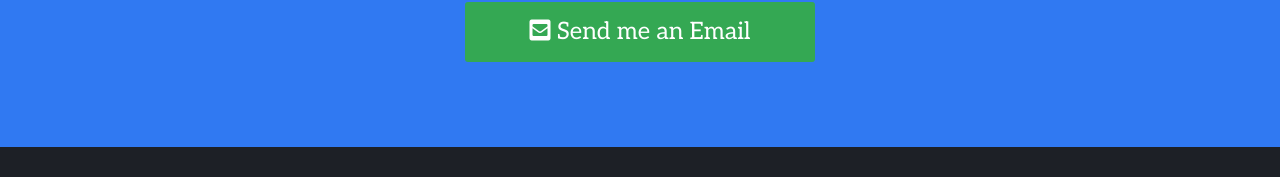
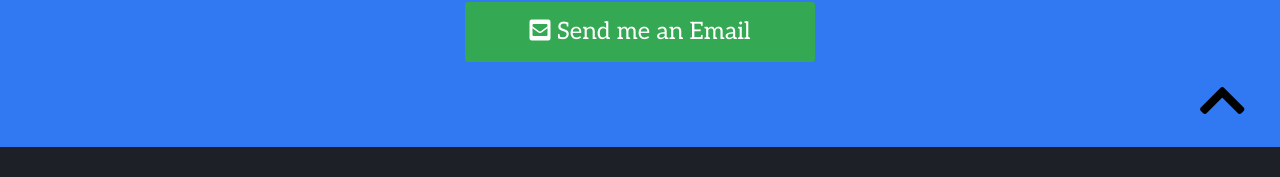
Before and after one commit to AbdifatahOsman2/Portfolio-V3, a React (Create React App) app: page / in a window 1280 px wide. Shown: the part 3712-3889 px from the top of the page. Built offline with nearby package versions, Linux system fonts and the light colour scheme; the HTML template or start-up script is replaced by a standard one.

Commit message:
complete with desktop view

```diff
--- a/src/screens/Home.jsx
+++ b/src/screens/Home.jsx
@@ -23,7 +23,7 @@ const Home = () => {
 
   return (
     <div className="content">
-      <section className="section-one">
+      <section id="top" className="section-one">
         <div className="container">
           <img src={bg} />
           <h1 data-aos="slide-up">Software Engineer, Designer and Game Developer </h1>
@@ -161,7 +161,10 @@ const Home = () => {
       <button className="btn4">  <i class="fas fa-envelope-square"></i> Send me an Email</button>
       </Link>
       </div>
-<p id="cp">Copyright © 2022 Abdifatah Osman</p>
+      <p id="cp">Copyright © 2022 Abdifatah Osman</p>
+      <Link href="#top">
+      <i id="chevron" class="fas fa-chevron-up"></i>
+      </Link>
       </section>
     </div>
   );
--- a/src/screens/Home.scss
+++ b/src/screens/Home.scss
@@ -595,25 +595,40 @@
     font-size: 16px;
     margin: 230px 1600px 0px 0px;
   }
-
+  #chevron{
+    font-size: 52px;
+    position: absolute;
+    color: #000;
+    bottom: 20px;
+    cursor: pointer;
+    right: 35px;
+    transition: 500ms ease-in-out;
+    &:hover{
+      font-size: 60px;
+      color: #071122;
+    }
+  }
 
 }
 
 }
 
-@media screen and (max-width: 480px) {
+@media screen and (min-width: 480px) {
   .section-one {
+
     .container {
       img{
-        max-width: 100vh;
+        width: 100vh;
       }
       h1 {
-        font-size: 0px;
-        max-width: auto;
+        font-size: 50px ;
+        width: 200px;
       }
       p{
-        width: auto;
-        font-size: 10px;
+        width: 200px;
+        font-size: 20px ;
+        top: 16% ;
+        left: 50%;
       }
     }
   }
```
